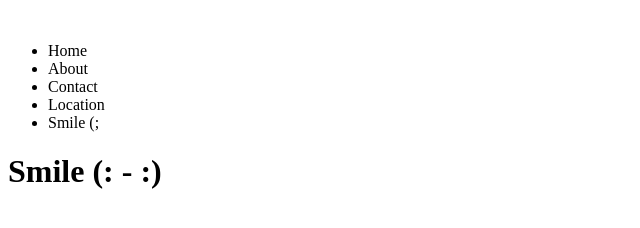
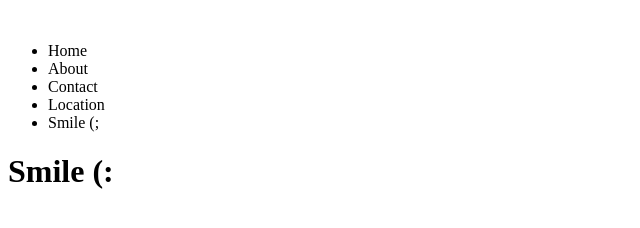
Before and after one commit to tuncay-09/website-01, a plain HTML site: page index.html in a window 1280 px wide. Shown: the full height of the page, 0-640 px from the left. Drawn offline with Linux system fonts and the light colour scheme.

Commit message:
Update index.html

```diff
--- a/index.html
+++ b/index.html
@@ -24,6 +24,6 @@
             </div>
         </div>
     </nav>
-  <h1>Smile (: - :) </h1>
+  <h1>Smile (:</h1>
 </body>
 </html>
```
